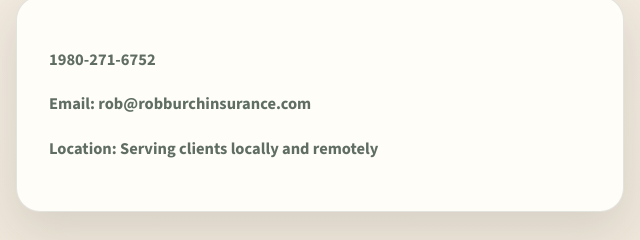
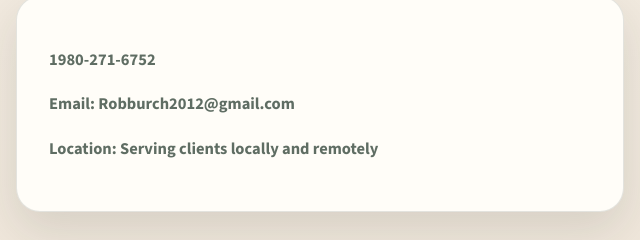
Before and after one commit to janesferr/Rob-burch, a plain HTML site: page index.html in a window 1280 px wide. Shown: the part 2200-2440 px from the top of the page, 98-738 px from the left. Drawn offline with nearby package versions, Linux system fonts and the light colour scheme.

Commit message:
Update index.html

```diff
--- a/index.html
+++ b/index.html
@@ -114,7 +114,7 @@
 
       <div class="contact-card">
         <p><strong><a href="tel:19802716752">1980-271-6752</a><strong></p>
-        <p><strong>Email:</strong> rob@robburchinsurance.com</p>
+        <p><strong>Email:</strong> Robburch2012@gmail.com</p>
         <p><strong>Location:</strong> Serving clients locally and remotely</p>
       </div>
     </section>
```
